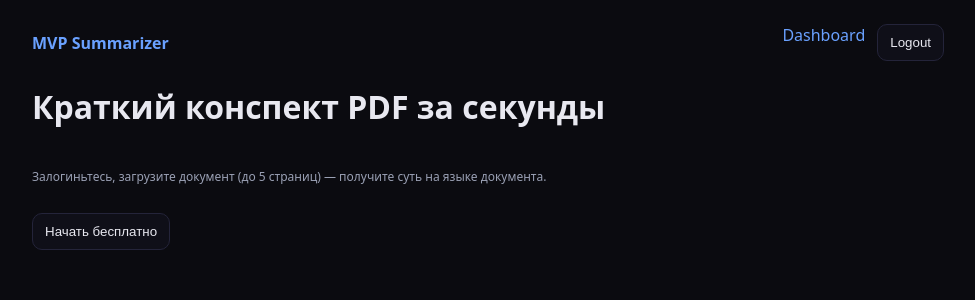
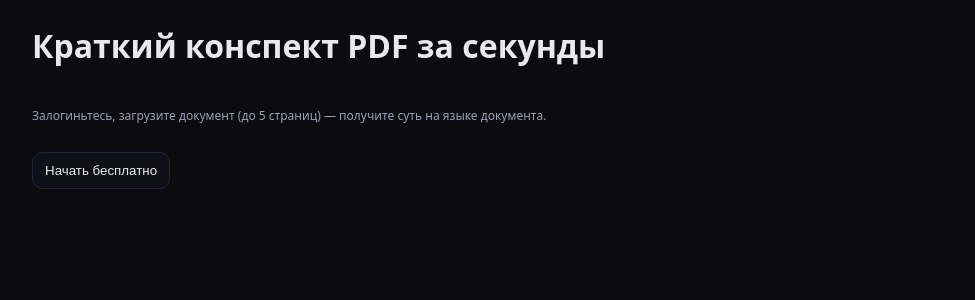
Before and after one commit to geochernyshev-lab/mvp-summarize, a Next.js app: page / in a window 1280 px wide. Shown: the top 300 px of the page, without its empty margins (152-1127 px from the left). Built offline with nearby package versions, Linux system fonts and the light colour scheme; no server answers.

Commit message:
Update layout.tsx

```diff
--- a/app/layout.tsx
+++ b/app/layout.tsx
@@ -1,13 +1,13 @@
 import '../styles/globals.css';
-import Header from '@/components/Header';
 
 export default function RootLayout({ children }: { children: React.ReactNode }) {
   return (
-    <html lang="ru"><body>
-      <div className="container">
-        <Header />
-        {children}
-      </div>
-    </body></html>
+    <html lang="ru">
+      <body>
+        <div className="container">
+          {children}
+        </div>
+      </body>
+    </html>
   );
 }
```
